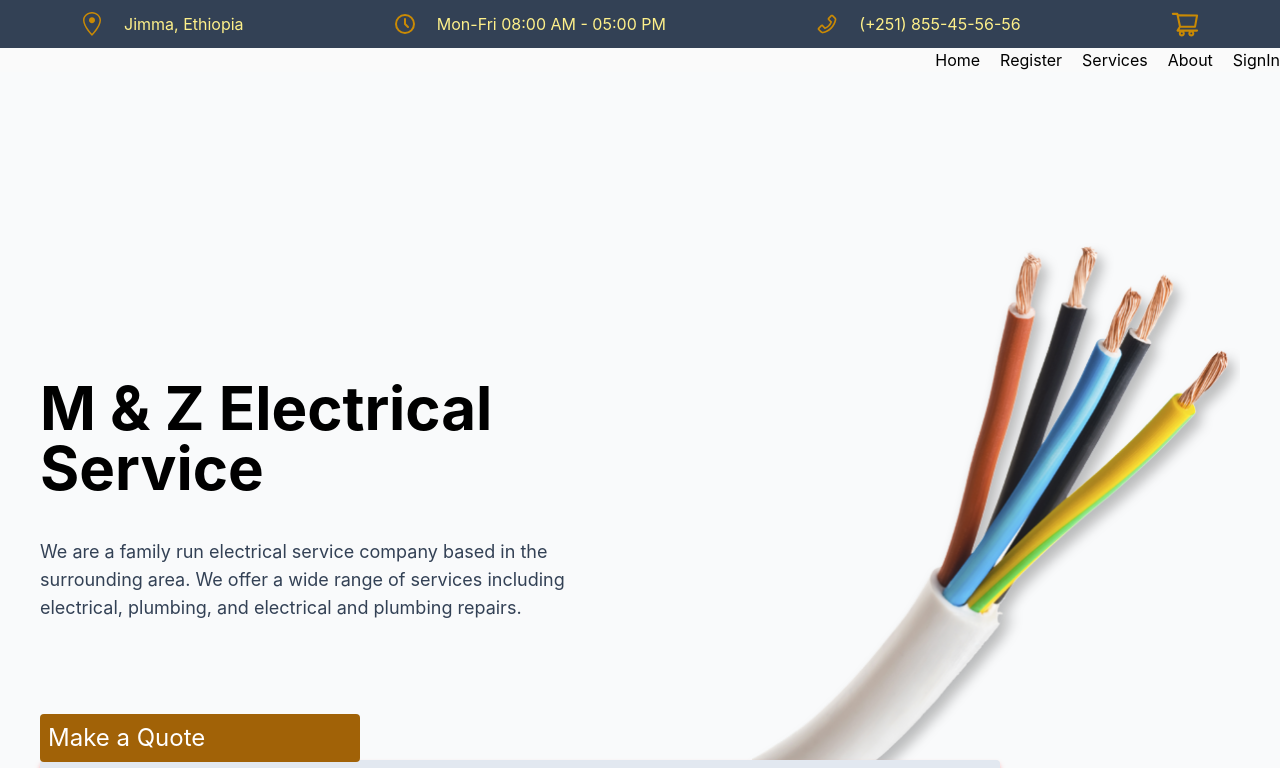
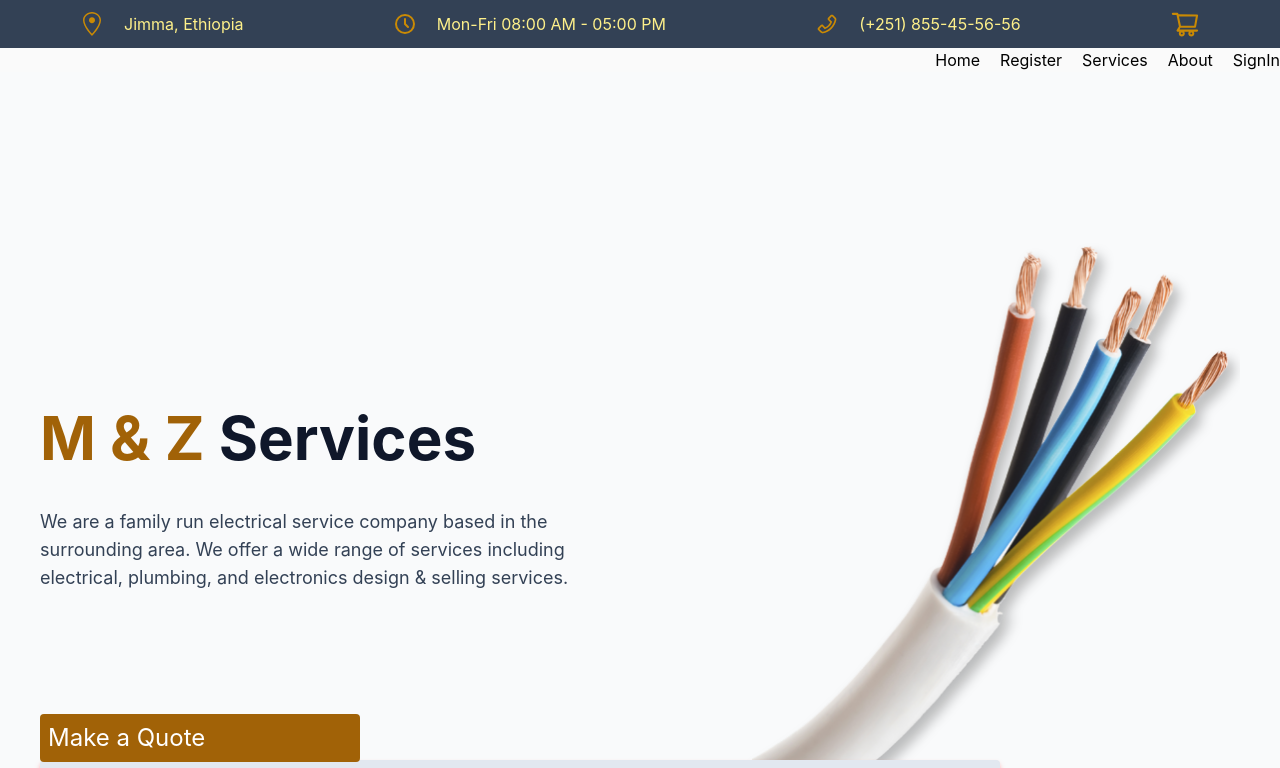
Before and after one commit to mengiefen/elec-service-frontend, a Next.js app: page / in a window 1280 px wide. Shown: the top 768 px of the page. Built offline with nearby package versions, Linux system fonts and the light colour scheme.

Commit message:
add background images

```diff
--- a/src/components/FrontPage/FrontPage.tsx
+++ b/src/components/FrontPage/FrontPage.tsx
@@ -1,7 +1,7 @@
-import React from 'react';
-import EnquiryForm from '../elements/EnquiryForm';
-import Image from 'next/image';
-import Container from '../elements/Container';
+import React from "react";
+import EnquiryForm from "../elements/EnquiryForm";
+import Image from "next/image";
+import Container from "../elements/Container";
 
 const FrontPage = () => {
   return (
@@ -9,13 +9,13 @@ const FrontPage = () => {
       <div className="flex flex-col mt-32 max-w-full h-[80%] max-h-screen bg-white-200">
         <div className="h-[100%] flex justify-between items-center ">
           <div className="w-1/2">
-            <h1 className="text-6xl text-slate-90000 font-bold pb-10 ">
-              M & Z Electrical Service
+            <h1 className="text-6xl text-slate-900 font-bold pb-10 ">
+              <span className="text-yellow-700">M & Z</span> Services
             </h1>
             <p className="text-slate-700 text-lg">
               We are a family run electrical service company based in the
               surrounding area. We offer a wide range of services including
-              electrical, plumbing, and electrical and plumbing repairs.
+              electrical, plumbing, and electronics design & selling services.
             </p>
           </div>
           <Image
@@ -23,6 +23,7 @@ const FrontPage = () => {
             width={500}
             height={520}
             alt="electrician"
+            className="hero-image"
           />
         </div>
         <EnquiryForm />
```
